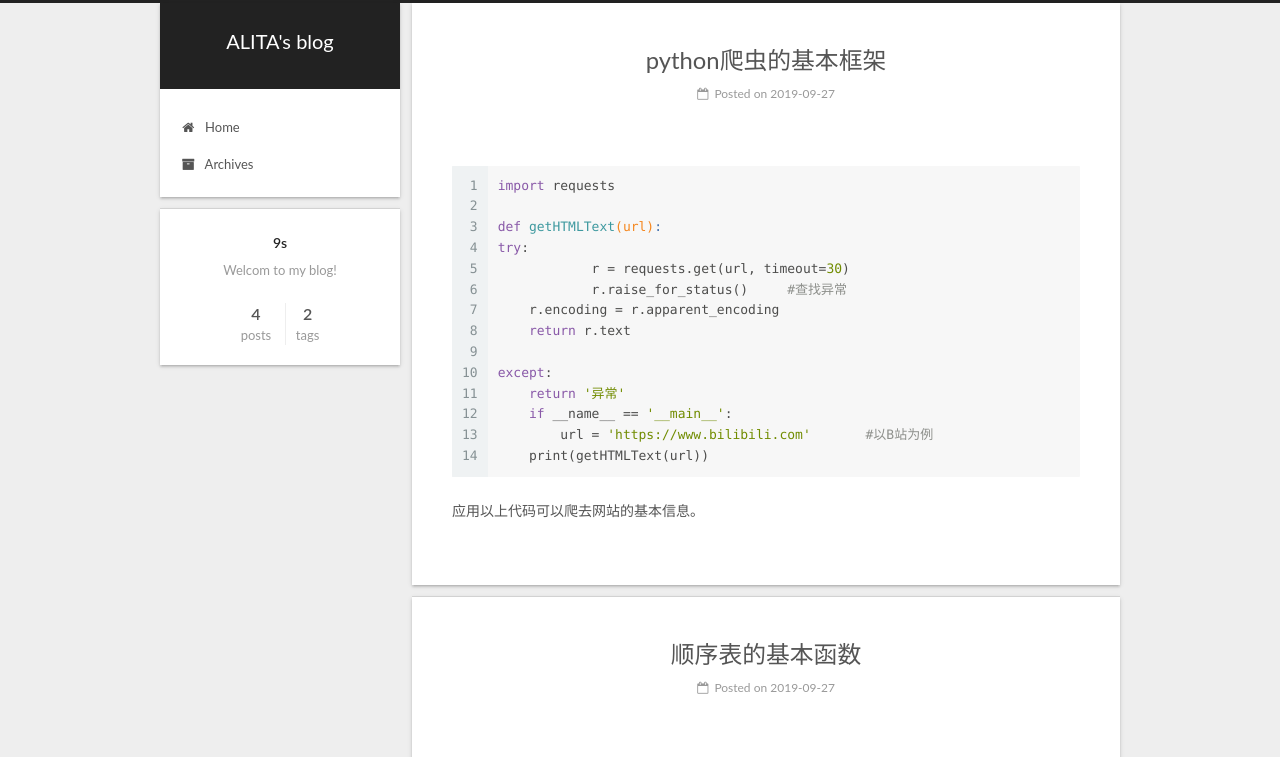
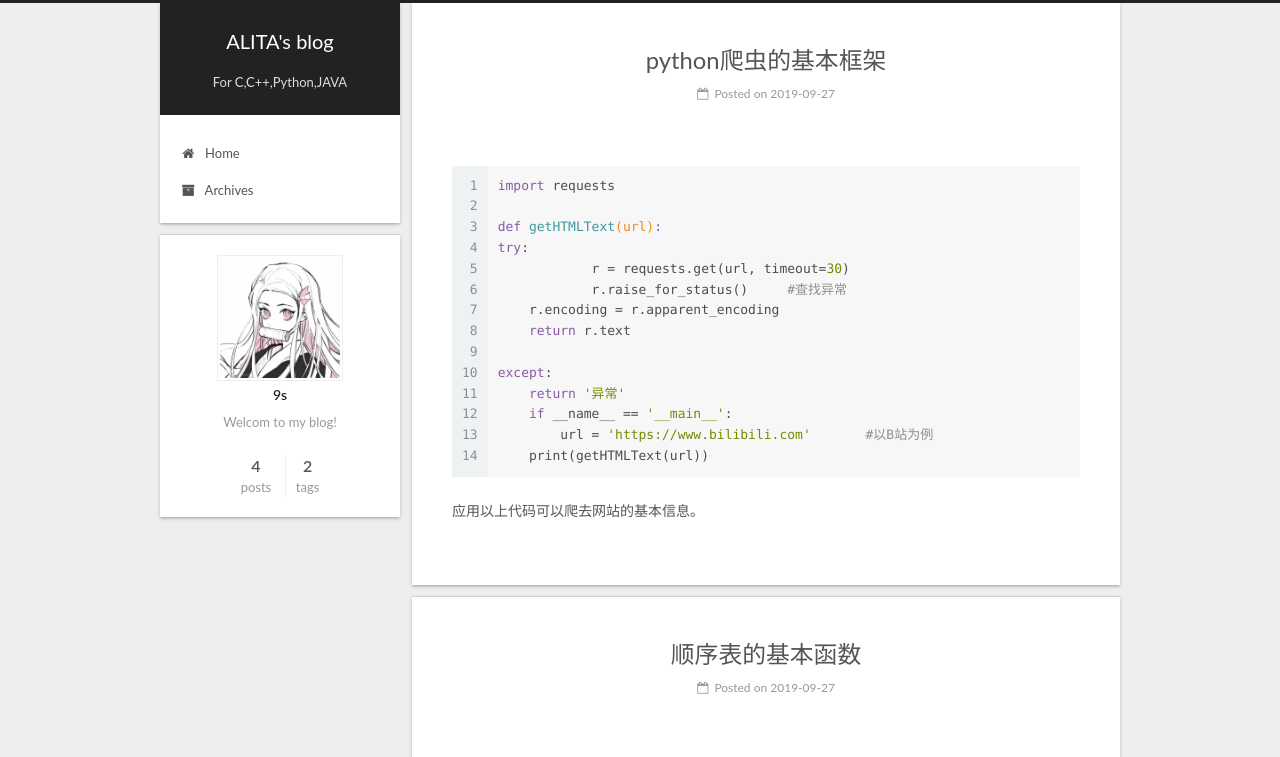
Before and after one commit to ALITA1998/ALITA1998.github.io, a plain HTML site: page index.html in a window 1280 px wide. Shown: the top 757 px of the page. Drawn offline with Linux system fonts and the light colour scheme.

Commit message:
Site updated: 2019-09-27 18:42:38

```diff
--- a/index.html
+++ b/index.html
@@ -160,7 +160,7 @@
       </a>
     </div>
 
-        <p class="site-subtitle"></p>
+        <p class="site-subtitle">For C,C++,Python,JAVA</p>
 
   </div>
 
@@ -237,7 +237,7 @@
     <span hidden itemprop="author" itemscope itemtype="http://schema.org/Person">
       <meta itemprop="name" content="9s">
       <meta itemprop="description" content>
-      <meta itemprop="image" content="/images/avatar.gif">
+      <meta itemprop="image" content="/images/mdz.png">
     </span>
 
     <span hidden itemprop="publisher" itemscope itemtype="http://schema.org/Organization">
@@ -359,7 +359,7 @@
     <span hidden itemprop="author" itemscope itemtype="http://schema.org/Person">
       <meta itemprop="name" content="9s">
       <meta itemprop="description" content>
-      <meta itemprop="image" content="/images/avatar.gif">
+      <meta itemprop="image" content="/images/mdz.png">
     </span>
 
     <span hidden itemprop="publisher" itemscope itemtype="http://schema.org/Organization">
@@ -485,7 +485,7 @@
     <span hidden itemprop="author" itemscope itemtype="http://schema.org/Person">
       <meta itemprop="name" content="9s">
       <meta itemprop="description" content>
-      <meta itemprop="image" content="/images/avatar.gif">
+      <meta itemprop="image" content="/images/mdz.png">
     </span>
 
     <span hidden itemprop="publisher" itemscope itemtype="http://schema.org/Organization">
@@ -606,7 +606,7 @@
     <span hidden itemprop="author" itemscope itemtype="http://schema.org/Person">
       <meta itemprop="name" content="9s">
       <meta itemprop="description" content>
-      <meta itemprop="image" content="/images/avatar.gif">
+      <meta itemprop="image" content="/images/mdz.png">
     </span>
 
     <span hidden itemprop="publisher" itemscope itemtype="http://schema.org/Organization">
@@ -742,6 +742,8 @@
       <section class="site-overview-wrap sidebar-panel sidebar-panel-active">
         <div class="site-overview">
           <div class="site-author motion-element" itemprop="author" itemscope itemtype="http://schema.org/Person">
+
+              <img class="site-author-image" itemprop="image" src="/images/mdz.png" alt="9s">
 
               <p class="site-author-name" itemprop="name">9s</p>
               <p class="site-description motion-element" itemprop="description">Welcom to my blog!</p>
```
Also changed, not shown: 2019/09/26/first-1/index.html (+4 -2 lines), 2019/09/26/hello-world/index.html (+4 -2 lines), 2019/09/27/python爬虫的基本框架/index.html (+4 -2 lines), 2019/09/27/顺序表的基本函数/index.html (+4 -2 lines), archives/2019/09/index.html (+3 -1 lines), archives/2019/index.html (+3 -1 lines), archives/index.html (+3 -1 lines), tags/基础/index.html (+3 -1 lines), tags/爬！/index.html (+3 -1 lines).
